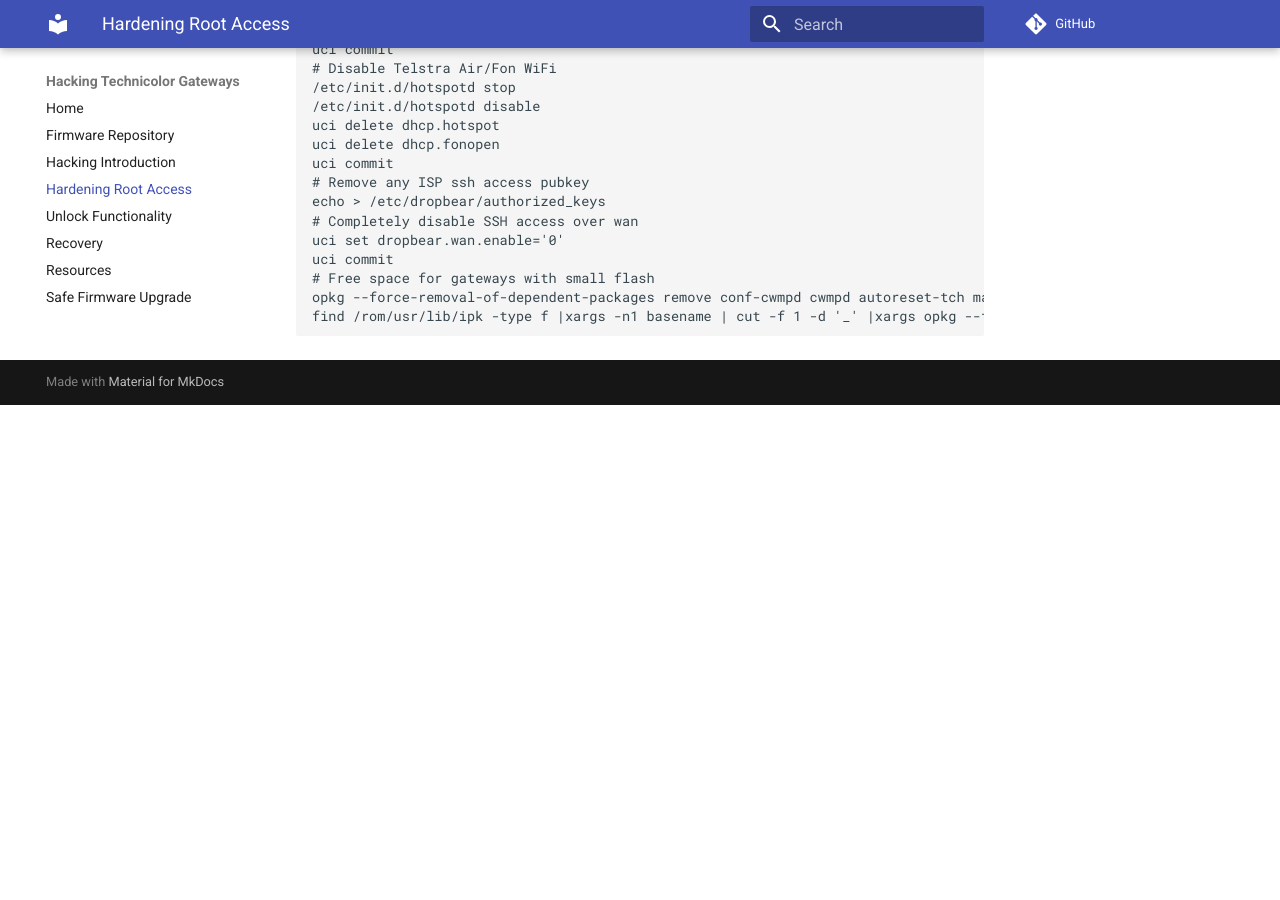
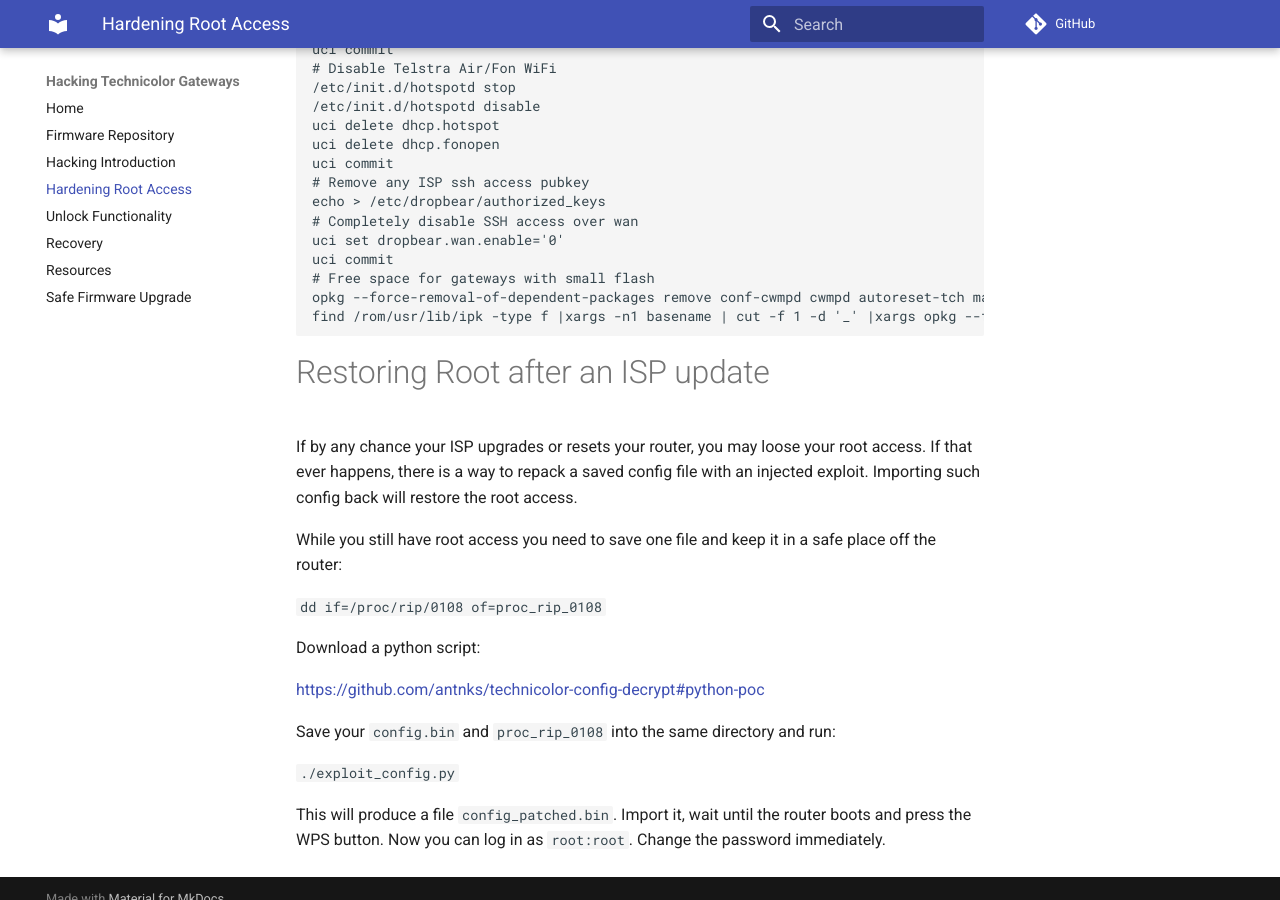
Before and after one commit to hack-technicolor/hack-technicolor, an MkDocs documentation site: the page built from docs/Hardening.md, in a window 1280 px wide and 900 px high, scrolled down 873 px. Built offline with MkDocs 1.6.1 and Material for MkDocs 9.7.7, drawn with Linux system fonts in a browser that asks for light colours; comment, search, counter and statistics services are not loaded; before the commit the page ends 1278 px from its top, so only the background shows below that.

Commit message:
Added config repack exploit
Saving `/proc/rip/0108` file allows you to restore the root access using a config repack exploit

````diff
--- a/docs/Hardening.md
+++ b/docs/Hardening.md
@@ -50,3 +50,21 @@ uci commit
 opkg --force-removal-of-dependent-packages remove conf-cwmpd cwmpd autoreset-tch mappings-fon geolocation-tch
 find /rom/usr/lib/ipk -type f |xargs -n1 basename | cut -f 1 -d '_' |xargs opkg --force-removal-of-dependent-packages remove
 ```
+
+# Restoring Root after an ISP update
+
+If by any chance your ISP upgrades or resets your router, you may loose your root access. If that ever happens, there is a way to repack a saved config file with an injected exploit. Importing such config back will restore the root access.
+
+While you still have root access you need to save one file and keep it in a safe place off the router:
+
+`dd if=/proc/rip/0108 of=proc_rip_0108`
+
+Download a python script:
+
+[https://github.com/antnks/technicolor-config-decrypt#python-poc](https://github.com/antnks/technicolor-config-decrypt#python-poc)
+
+Save your `config.bin` and `proc_rip_0108` into the same directory and run:
+
+`./exploit_config.py`
+
+This will produce a file `config_patched.bin`. Import it, wait until the router boots and press the WPS button. Now you can log in as `root:root`. Change the password immediately.
````
